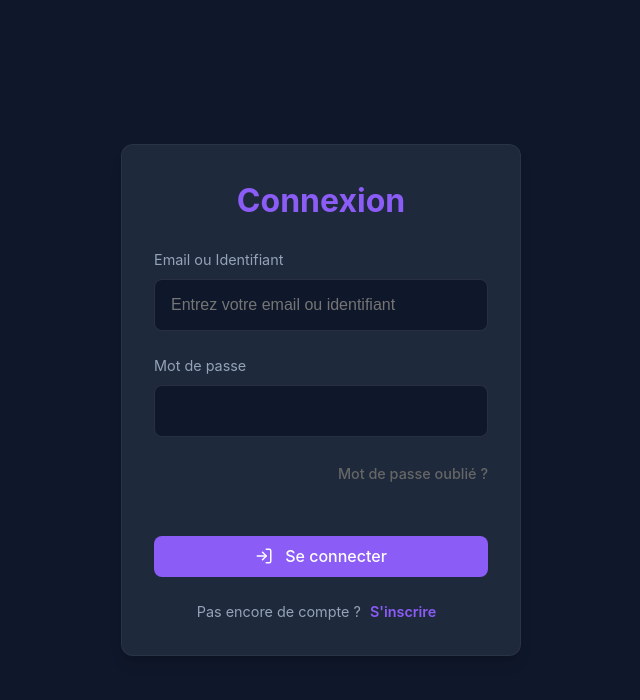
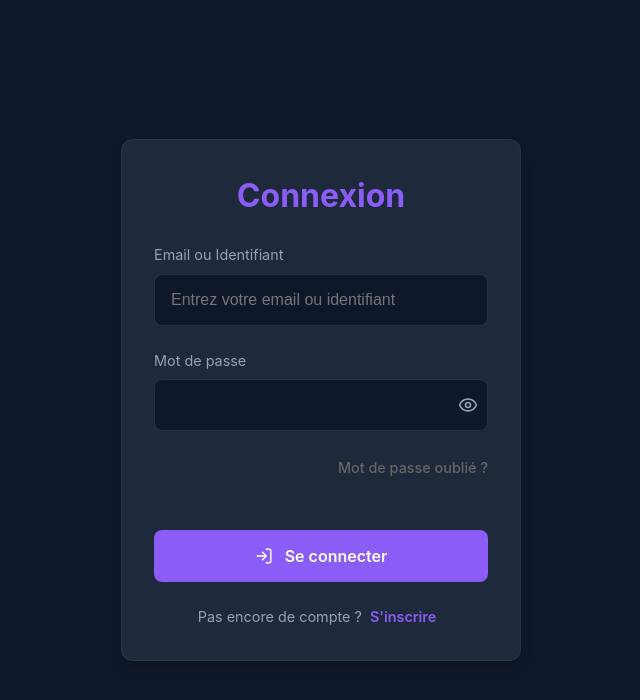
Before and after one commit to Louis-hue-lang/OrientaVision, a React (Vite) app: page /login in a window 1280 px wide. Shown: the top 700 px of the page, without its empty margins (319-959 px from the left). Built offline with nearby package versions, Linux system fonts and the light colour scheme; no server answers.

Commit message:
Implement Show/Hide Password feature (fixed Login.jsx)

```diff
--- a/src/pages/Login.jsx
+++ b/src/pages/Login.jsx
@@ -1,13 +1,14 @@
 import React, { useState } from 'react';
 import { useAuth } from '../context/AuthContext';
 import { useNavigate } from 'react-router-dom';
-import { LogIn, UserPlus, AlertCircle } from 'lucide-react';
+import { LogIn, UserPlus, AlertCircle, Eye, EyeOff } from 'lucide-react';
 import styles from './Login.module.css';
 
 const Login = () => {
     const [isLogin, setIsLogin] = useState(true);
     const [username, setUsername] = useState('');
     const [password, setPassword] = useState('');
+    const [showPassword, setShowPassword] = useState(false);
     const [email, setEmail] = useState('');
     const [inviteCode, setInviteCode] = useState('');
     const [error, setError] = useState('');
@@ -167,13 +168,24 @@ const Login = () => {
 
                     <div className={styles.inputGroup}>
                         <label>Mot de passe</label>
+                        <div className={styles.passwordWrapper}>
                             <input
-                            type="password"
+                                type={showPassword ? "text" : "password"}
                                 value={password}
                                 onChange={(e) => setPassword(e.target.value)}
                                 required
                                 className={styles.input}
+                                style={{ paddingRight: '40px' }}
                             />
+                            <button
+                                type="button"
+                                onClick={() => setShowPassword(!showPassword)}
+                                className={styles.eyeButton}
+                                tabIndex="-1"
+                            >
+                                {showPassword ? <EyeOff size={20} /> : <Eye size={20} />}
+                            </button>
+                        </div>
                         {!isLogin && (
                             <div style={{ fontSize: '0.8rem', color: '#fb8c00', marginTop: '5px', display: 'flex', alignItems: 'center', gap: '5px' }}>
                                 <AlertCircle size={12} />
--- a/src/pages/Login.module.css
+++ b/src/pages/Login.module.css
@@ -41,6 +41,29 @@
     color: var(--color-text-secondary);
 }
 
+.passwordWrapper {
+    position: relative;
+    display: flex;
+    align-items: center;
+}
+
+.eyeButton {
+    position: absolute;
+    right: 10px;
+    background: none;
+    border: none;
+    color: var(--color-text-secondary);
+    cursor: pointer;
+    display: flex;
+    align-items: center;
+    justify-content: center;
+    padding: 0;
+}
+
+.eyeButton:hover {
+    color: var(--color-primary);
+}
+
 .input {
     padding: var(--space-md);
     background-color: var(--color-bg-main);
@@ -48,6 +71,8 @@
     border-radius: var(--radius-md);
     color: white;
     font-size: 1rem;
+    width: 100%;
+    /* Ensure full width in wrapper */
 }
 
 .input:focus {
@@ -63,10 +88,21 @@
     align-items: center;
     gap: var(--space-sm);
     margin-top: var(--space-sm);
+    padding: var(--space-md);
+    border: none;
+    border-radius: var(--radius-md);
+    cursor: pointer;
+    font-size: 1rem;
+    font-weight: 600;
 }
 
 .submitButton:hover {
     background-color: var(--color-primary-hover);
+}
+
+.submitButton:disabled {
+    opacity: 0.7;
+    cursor: not-allowed;
 }
 
 .switchText {
@@ -81,6 +117,8 @@
     color: var(--color-primary);
     padding: 0 var(--space-xs);
     font-weight: 600;
+    border: none;
+    cursor: pointer;
 }
 
 .switchButton:hover {
@@ -109,3 +147,9 @@
     color: #10b981;
     border: 1px solid rgba(16, 185, 129, 0.2);
 }
+
+.info {
+    background-color: rgba(59, 130, 246, 0.1);
+    color: #3b82f6;
+    border: 1px solid rgba(59, 130, 246, 0.2);
+}
--- a/src/pages/ResetPassword.jsx
+++ b/src/pages/ResetPassword.jsx
@@ -1,6 +1,6 @@
 import React, { useState, useEffect } from 'react';
 import { useNavigate, useSearchParams, Link } from 'react-router-dom';
-import { KeyRound, ArrowLeft, AlertCircle, CheckCircle } from 'lucide-react';
+import { KeyRound, ArrowLeft, AlertCircle, CheckCircle, Eye, EyeOff } from 'lucide-react';
 import styles from './Login.module.css';
 
 const ResetPassword = () => {
@@ -10,6 +10,8 @@ const ResetPassword = () => {
 
     const [password, setPassword] = useState('');
     const [confirmPassword, setConfirmPassword] = useState('');
+    const [showPassword, setShowPassword] = useState(false);
+    const [showConfirmPassword, setShowConfirmPassword] = useState(false);
     const [status, setStatus] = useState('idle');
     const [message, setMessage] = useState('');
 
@@ -85,13 +87,24 @@ const ResetPassword = () => {
                     <form onSubmit={handleSubmit} className={styles.form}>
                         <div className={styles.inputGroup}>
                             <label>Nouveau mot de passe</label>
+                            <div className={styles.passwordWrapper}>
                                 <input
-                                type="password"
+                                    type={showPassword ? "text" : "password"}
                                     value={password}
                                     onChange={(e) => setPassword(e.target.value)}
                                     required
                                     className={styles.input}
+                                    style={{ paddingRight: '40px' }}
                                 />
+                                <button
+                                    type="button"
+                                    onClick={() => setShowPassword(!showPassword)}
+                                    className={styles.eyeButton}
+                                    tabIndex="-1"
+                                >
+                                    {showPassword ? <EyeOff size={20} /> : <Eye size={20} />}
+                                </button>
+                            </div>
                             <div style={{ fontSize: '0.8rem', color: '#fb8c00', marginTop: '5px', display: 'flex', alignItems: 'center', gap: '5px' }}>
                                 <AlertCircle size={12} />
                                 <span>Privilégiez un mot de passe complexe pour votre sécurité.</span>
@@ -99,13 +112,24 @@ const ResetPassword = () => {
                         </div>
                         <div className={styles.inputGroup}>
                             <label>Confirmer le mot de passe</label>
+                            <div className={styles.passwordWrapper}>
                                 <input
-                                type="password"
+                                    type={showConfirmPassword ? "text" : "password"}
                                     value={confirmPassword}
                                     onChange={(e) => setConfirmPassword(e.target.value)}
                                     required
                                     className={styles.input}
+                                    style={{ paddingRight: '40px' }}
                                 />
+                                <button
+                                    type="button"
+                                    onClick={() => setShowConfirmPassword(!showConfirmPassword)}
+                                    className={styles.eyeButton}
+                                    tabIndex="-1"
+                                >
+                                    {showConfirmPassword ? <EyeOff size={20} /> : <Eye size={20} />}
+                                </button>
+                            </div>
                         </div>
 
                         <button type="submit" disabled={status === 'loading'} className={styles.submitButton}>
```
Lines whose indentation alone changed are shown as unchanged.
